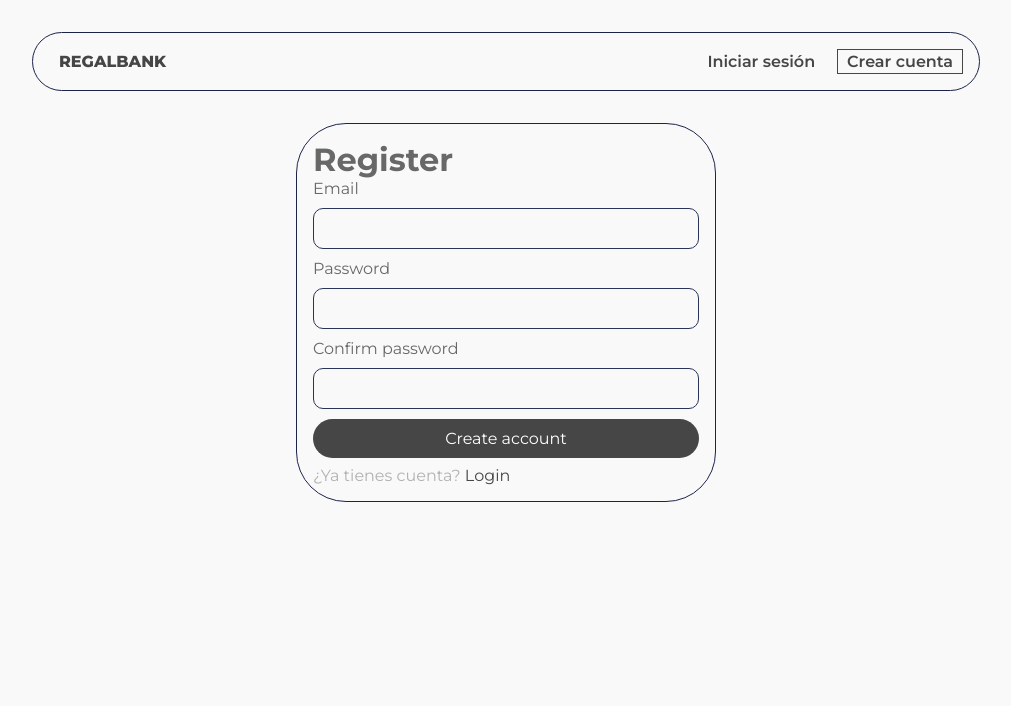
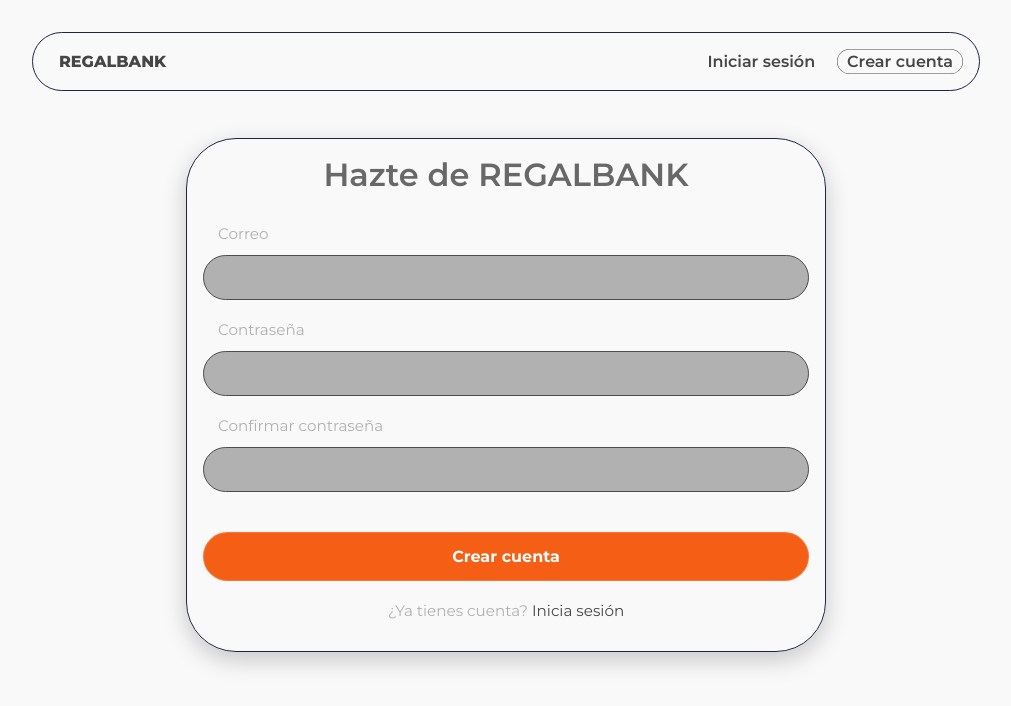
Before and after one commit to iamluismoran/Bank-FullStack-Project, a React (Vite) app: page /register in a window 1280 px wide. Shown: the top 706 px of the page, without its empty margins (134-1145 px from the left). Built offline with nearby package versions, Linux system fonts and the light colour scheme.

Commit message:
feat(styles): improve navbar and general styles

```diff
--- a/src/pages/LoginPage.jsx
+++ b/src/pages/LoginPage.jsx
@@ -22,28 +22,48 @@ export default function LoginPage() {
     setBusy(true);
     const { error } = await signIn({ email, password });
     setBusy(false);
-    if (error) setError(error.message || "Invalid credentials");
+    if (error) setError(error.message || "Credenciales inválidas");
     else navigate(redirect, { replace: true });
   }
 
   return (
-    <div className="container">
-      <div className="card auth-card">
-        <h1 className="title">Login</h1>
-        {error && <Alert>{error}</Alert>}
-        <form onSubmit={onSubmit}>
-          <label htmlFor="email">Email</label>
-          <input id="email" type="email" autoComplete="email" value={email} onChange={(e) => setEmail(e.target.value)} required />
+    <div className="auth">
+      <div className="container">
+        <div className="card auth-card">
+          <h1 className="auth-title">Iniciar sesión</h1>
 
-          <label htmlFor="password">Password</label>
-          <input id="password" type="password" autoComplete="current-password" value={password} onChange={(e) => setPassword(e.target.value)} required />
+          {error && <Alert>{error}</Alert>}
 
-          <button disabled={busy} type="submit">{busy ? "Signing in..." : "Sign in"}</button>
-        </form>
+          <form className="auth-form" onSubmit={onSubmit}>
+            <label htmlFor="email">Correo</label>
+            <input
+              id="email"
+              type="email"
+              autoComplete="email"
+              value={email}
+              onChange={(e) => setEmail(e.target.value)}
+              required
+            />
 
-        <p className="hint">
-          No account? <Link to="/register">Register</Link>
-        </p>
+            <label htmlFor="password">Contraseña</label>
+            <input
+              id="password"
+              type="password"
+              autoComplete="current-password"
+              value={password}
+              onChange={(e) => setPassword(e.target.value)}
+              required
+            />
+
+            <button className="btn-primary" disabled={busy} type="submit">
+              {busy ? "Entrando..." : "Iniciar sesión"}
+            </button>
+          </form>
+
+          <p className="auth-footer">
+            ¿No tienes cuenta? <Link to="/register">Regístrate</Link>
+          </p>
+        </div>
       </div>
     </div>
   );
--- a/src/pages/RegisterPage.jsx
+++ b/src/pages/RegisterPage.jsx
@@ -6,18 +6,16 @@ import "../styles/pages/AuthPage.css";
 
 export default function RegisterPage() {
   const { signUp } = useAuth();
+  const navigate = useNavigate();
   const [email, setEmail] = useState("");
   const [password, setPassword] = useState("");
   const [confirm, setConfirm] = useState("");
   const [busy, setBusy] = useState(false);
-  const [msg, setMsg] = useState("");
   const [error, setError] = useState("");
-  const navigate = useNavigate();
 
   async function onSubmit(e) {
     e.preventDefault();
     setError("");
-    setMsg("");
 
     if (password !== confirm) {
       setError("Las contraseñas no coinciden");
@@ -25,48 +23,61 @@ export default function RegisterPage() {
     }
 
     setBusy(true);
-    const { data, error } = await signUp({ email, password });
+    const { error } = await signUp({ email, password });
     setBusy(false);
 
-    if (error) {
-      setError(error.message || "No se pudo registrar");
-      return;
-    }
-
-    // Como está desactivada la confirmación de email, habrá sesión directa
-    if (data?.session) {
-      navigate("/dashboard", { replace: true });
-    } else {
-      setMsg("Revisa tu correo para confirmar la cuenta y luego inicia sesión.");
-    }
+    if (error) setError(error.message || "No se pudo registrar");
+    else navigate("/login");
   }
 
   return (
-    <div className="container">
-      <div className="card auth-card">
-        <h1 className="title">Register</h1>
-        {error && <Alert>{error}</Alert>}
-        {msg && <div className="card" role="status" aria-live="polite">{msg}</div>}
+    <div className="auth">
+      <div className="container">
+        <div className="card auth-card">
+          <h1 className="auth-title">Hazte de REGALBANK</h1>
 
-        <form onSubmit={onSubmit}>
-          <label htmlFor="email">Email</label>
-          <input id="email" type="email" autoComplete="email"
-            value={email} onChange={(e) => setEmail(e.target.value)} required />
+          {error && <Alert>{error}</Alert>}
 
-          <label htmlFor="password">Password</label>
-          <input id="password" type="password" autoComplete="new-password"
-            value={password} onChange={(e) => setPassword(e.target.value)} required />
+          <form className="auth-form" onSubmit={onSubmit}>
+            <label htmlFor="email">Correo</label>
+            <input
+              id="email"
+              type="email"
+              autoComplete="email"
+              value={email}
+              onChange={(e) => setEmail(e.target.value)}
+              required
+            />
 
-          <label htmlFor="confirm">Confirm password</label>
-          <input id="confirm" type="password" autoComplete="new-password"
-            value={confirm} onChange={(e) => setConfirm(e.target.value)} required />
+            <label htmlFor="password">Contraseña</label>
+            <input
+              id="password"
+              type="password"
+              autoComplete="new-password"
+              value={password}
+              onChange={(e) => setPassword(e.target.value)}
+              required
+            />
 
-          <button disabled={busy} type="submit">{busy ? "Creando..." : "Create account"}</button>
-        </form>
+            <label htmlFor="confirm">Confirmar contraseña</label>
+            <input
+              id="confirm"
+              type="password"
+              autoComplete="new-password"
+              value={confirm}
+              onChange={(e) => setConfirm(e.target.value)}
+              required
+            />
 
-        <p className="hint">
-          ¿Ya tienes cuenta? <Link to="/login">Login</Link>
-        </p>
+            <button className="btn-primary" disabled={busy} type="submit">
+              {busy ? "Creando..." : "Crear cuenta"}
+            </button>
+          </form>
+
+          <p className="auth-footer">
+            ¿Ya tienes cuenta? <Link to="/login">Inicia sesión</Link>
+          </p>
+        </div>
       </div>
     </div>
   );
--- a/src/router/index.jsx
+++ b/src/router/index.jsx
@@ -30,7 +30,6 @@ const router = createBrowserRouter([
       { path: "accounts", element: <AccountsListPage /> },
       { path: "accounts/:id", element: <AccountDetailPage /> },
 
-      // Si decidiste mantener creación/edición, déjalas; si no, quítalas:
       { path: "accounts/new", element: (
         <ProtectedRoute><AccountFormPage /></ProtectedRoute>
       )},
--- a/src/styles/components/layout/Header.css
+++ b/src/styles/components/layout/Header.css
@@ -51,8 +51,10 @@
 
 /* Enlace activo de react-router */
 .nav a.active{
-  color:var(--primary);
-  box-shadow:0 0 0 1px var(--primary) inset;
+  color:var(--primary-orange);
+  color: var(--primary);
+  border-radius: 30px;
+  box-shadow:0 0 0 0.5px var(--primary) inset;
 }
 
 /* Botón Salir del nav*/
--- a/src/styles/pages/AuthPage.css
+++ b/src/styles/pages/AuthPage.css
@@ -1,4 +1,78 @@
-.auth-card { max-width: 420px; margin: 0 auto; }
-.auth-card form { display: grid; gap: 10px; }
-.auth-card .title { margin-top: 0; }
-.hint { color: var(--muted); margin-top: 8px; }
+/* ===== Página de autenticación (login/register) ===== */
+
+.auth {
+  display: grid;
+  place-items: start center;
+  padding: 32px 16px 64px;
+}
+
+/* Tarjeta principal */
+.auth-card {
+  width: min(720px, 92vw);
+  margin-top: 10px;
+  border-radius: 28px;
+  border: 1px solid #373737;
+  box-shadow: 0 8px 24px rgba(0,0,0,.2);
+}
+
+/* Título */
+.auth-title {
+  font-size: 2rem;
+ text-align: center;
+  margin: 0 0 8px;
+  font-weight: 600;
+}
+
+/* Formulario */
+.auth-form {
+  display: grid;
+  gap: 10px;
+  margin-top: 20px;
+}
+
+.auth-form label {
+  display: block;
+  font-size: .95rem;
+  font-weight: 400;
+  color: var(--muted);
+  margin: 10px 15px 2px;
+}
+
+.auth-form input {
+  width: 100%;
+  padding: 12px 14px;
+  border-radius: 30px;
+  border: 1px solid #4d4d4d;
+  background: #b1b1b1;
+  color: var(--text);
+}
+
+/* Botón principal */
+.btn-primary {
+  width: 100%;
+  padding: 14px 16px;
+  border-radius: 999px;
+  background: var(--primary-orange);
+  border: 1px solid rgba(255,255,255,.15);
+  color: #fff;
+  margin-top: 30px;
+  font-weight: 700;
+  transition: .7s ease;
+}
+.btn-primary:hover {
+    background: var(--primary);
+}
+/* Pie del formulario */
+.auth-footer {
+  text-align: center;
+  margin-top: 20px;
+  color: var(--muted);
+  font-size: .95rem;
+}
+.auth-footer a { color: var(--primary); }
+
+/* Responsive */
+@media (min-width: 900px) {
+  .auth { padding-top: 5px; }
+  .auth-card { width: min(640px, 90vw); }
+}
--- a/src/styles/pages/LandingPage.css
+++ b/src/styles/pages/LandingPage.css
@@ -97,22 +97,22 @@
 /* >= 1024px */
 @media (min-width: 1024px) {
   .hero {
-    padding: 60px 32px 10px;
+    padding: 60px 32px 0px;
   }
   .hero__logo {
-    max-width: 70rem;
+    max-width: 60rem;
   }
   .hero__lead {
-    font-size: 1.15rem;
-    margin-top: 1px;
+    font-size: 1rem;
+    margin: 0;
     max-width: 70rem;
   }
 
   .cards-stack {
-    padding: 110px 56px;
+    padding: 90px 40px;
   }
   .stack {
-    max-width: 40rem;
+    max-width: 35rem;
   }
 
   .cards-stack:hover .card-img--a {
```
Also changed, not shown: src/styles/pages.css (deleted).
